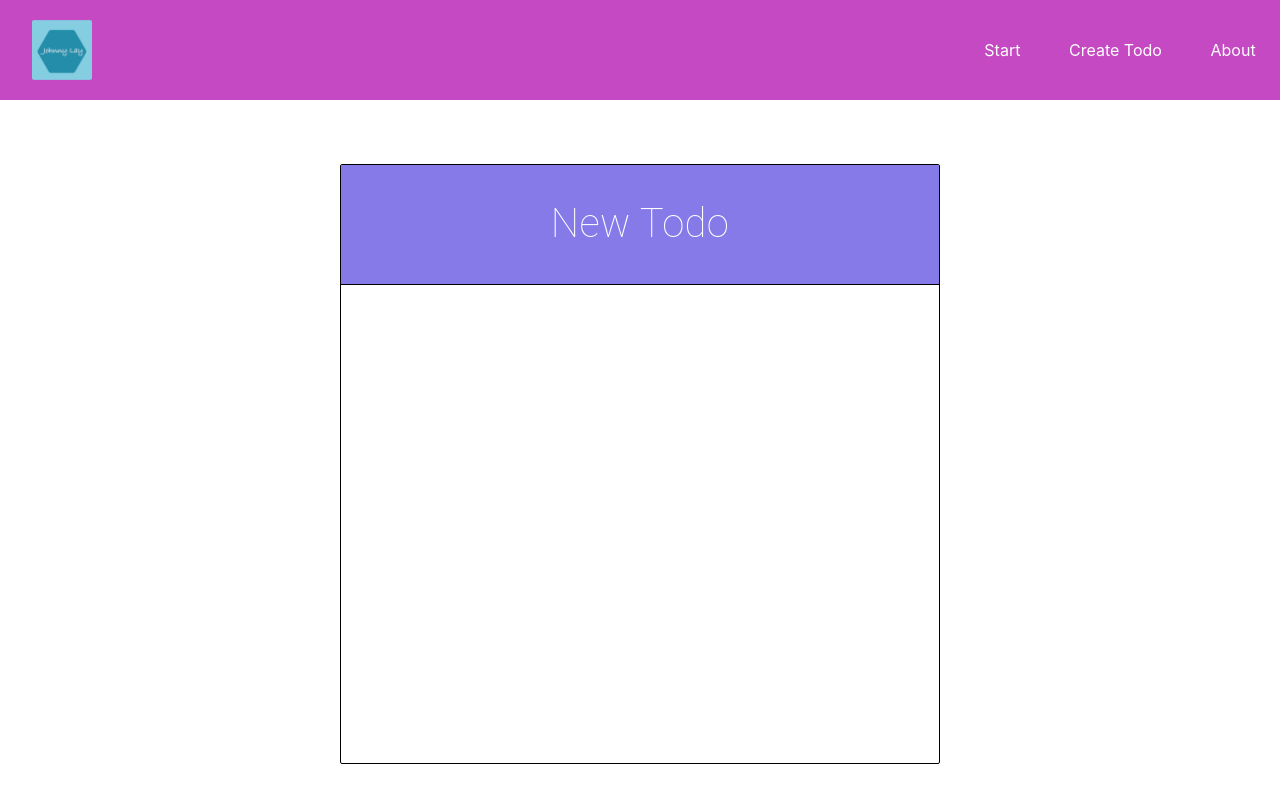
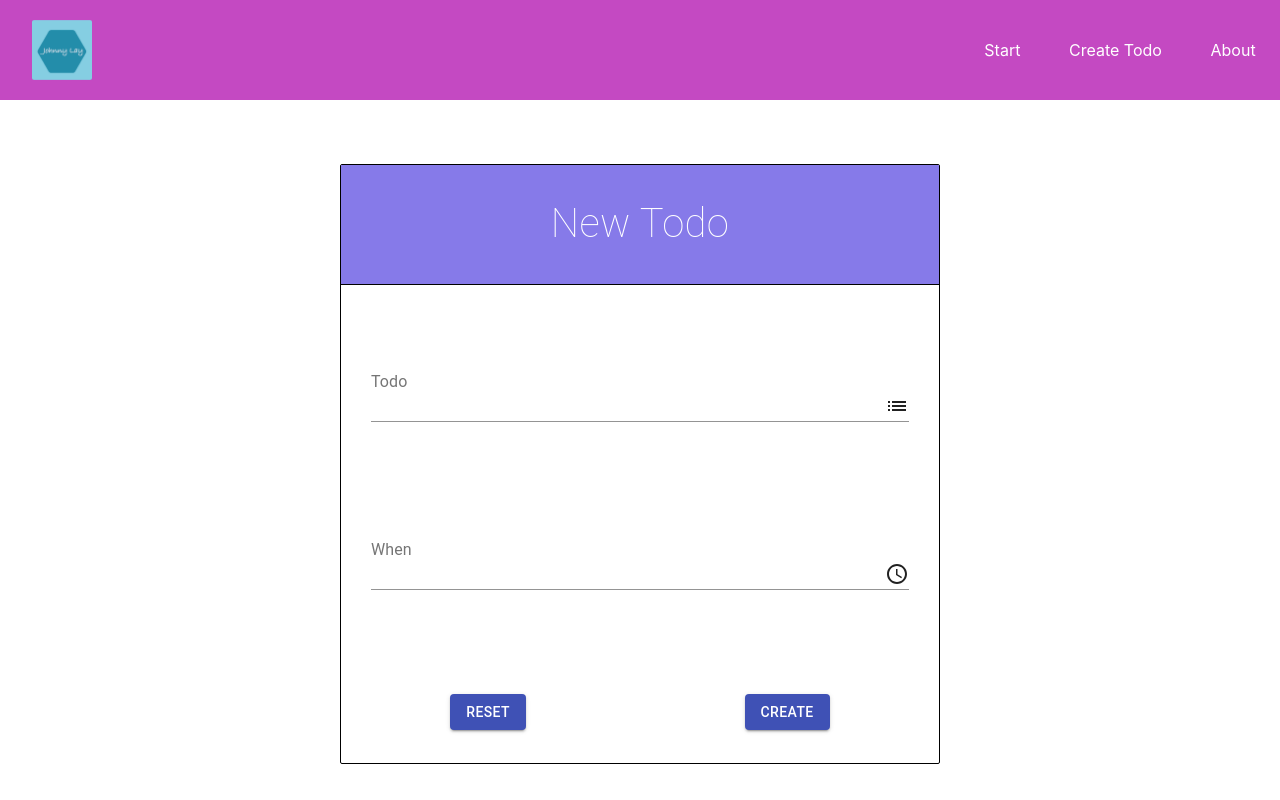
Before and after one commit to johlay/todolist-react-typescript, a React (Create React App) app: page /create in a window 1280 px wide. Built offline with nearby package versions, Linux system fonts and the light colour scheme.

Commit message:
Css styling for New Todo container + form

```diff
--- /dev/null
+++ b/src/components/Create/NewTodoButtons.tsx
@@ -0,0 +1,46 @@
+import React from "react";
+import { makeStyles, createStyles } from "@material-ui/core/styles";
+import { Button, Grid } from "@material-ui/core";
+
+const useStyles = makeStyles(() =>
+  createStyles({
+    button: {
+      "&:hover": {
+        backgroundColor: "#867AE9",
+      },
+    },
+    buttonsContainer: {
+      height: "30%",
+      width: "100%",
+    },
+    buttonWrapper: {},
+  })
+);
+
+const NewTodoButtons: React.FunctionComponent = () => {
+  /* Material-ui - classes */
+  const classes = useStyles();
+
+  return (
+    <Grid
+      container
+      item
+      alignContent="center"
+      justify="space-around"
+      className={classes.buttonsContainer}
+    >
+      <Grid item className={classes.buttonWrapper}>
+        <Button className={classes.button} variant="contained" color="primary">
+          Reset
+        </Button>
+      </Grid>
+      <Grid item className={classes.buttonWrapper}>
+        <Button className={classes.button} variant="contained" color="primary">
+          Create
+        </Button>
+      </Grid>
+    </Grid>
+  );
+};
+
+export default NewTodoButtons;
--- a/src/components/Create/NewTodoContainer.tsx
+++ b/src/components/Create/NewTodoContainer.tsx
@@ -2,6 +2,7 @@ import React from "react";
 import { makeStyles, createStyles } from "@material-ui/core/styles";
 import { Grid } from "@material-ui/core";
 import NewTodoHeader from "./NewTodoHeader";
+import NewTodoForm from "./NewTodoForm";
 
 const useStyles = makeStyles(() =>
   createStyles({
@@ -24,6 +25,7 @@ const NewTodoContainer: React.FunctionComponent = () => {
   return (
     <Grid container className={classes.todoContainer}>
       <NewTodoHeader />
+      <NewTodoForm />
     </Grid>
   );
 };
--- a/src/components/Create/NewTodoForm.tsx
+++ b/src/components/Create/NewTodoForm.tsx
@@ -1,7 +1,75 @@
 import React from "react";
+import { Input, InputLabel, InputAdornment, Grid } from "@material-ui/core";
+import { makeStyles, createStyles } from "@material-ui/core/styles";
+import ListIcon from "@material-ui/icons/List";
+import ScheduleIcon from "@material-ui/icons/Schedule";
+import NewTodoButtons from "./NewTodoButtons";
+
+const useStyles = makeStyles(() =>
+  createStyles({
+    form: {
+      height: "70%",
+      width: "100%",
+    },
+    inputFieldContainer: {
+      height: "80%",
+    },
+    inputFieldWrapper: {
+      marginLeft: "auto",
+      marginRight: "auto",
+      width: "90%",
+    },
+    icons: {
+      cursor: "auto",
+    },
+  })
+);
 
 const NewTodoForm: React.FunctionComponent = () => {
-  return <></>;
+  /* Material-ui - classes */
+  const classes = useStyles();
+
+  return (
+    <form className={classes.form} noValidate autoComplete="off">
+      <Grid
+        container
+        item
+        alignContent="space-around"
+        className={classes.inputFieldContainer}
+      >
+        <Grid item className={classes.inputFieldWrapper}>
+          <InputLabel htmlFor="new-todo">Todo</InputLabel>
+          <Input
+            fullWidth
+            id="new-todo"
+            aria-describedby="my-helper-text"
+            endAdornment={
+              <InputAdornment position="end">
+                <ListIcon className={classes.icons} />
+              </InputAdornment>
+            }
+          />
+        </Grid>
+        {/* /todo */}
+        <Grid item className={classes.inputFieldWrapper}>
+          <InputLabel htmlFor="date">When</InputLabel>
+          <Input
+            fullWidth
+            id="date"
+            aria-describedby="date"
+            endAdornment={
+              <InputAdornment position="end">
+                <ScheduleIcon className={classes.icons} />
+              </InputAdornment>
+            }
+          />
+        </Grid>
+        {/* /when */}
+      </Grid>
+      {/* /.inputFieldContainer */}
+      <NewTodoButtons />
+    </form>
+  );
 };
 
 export default NewTodoForm;
```
